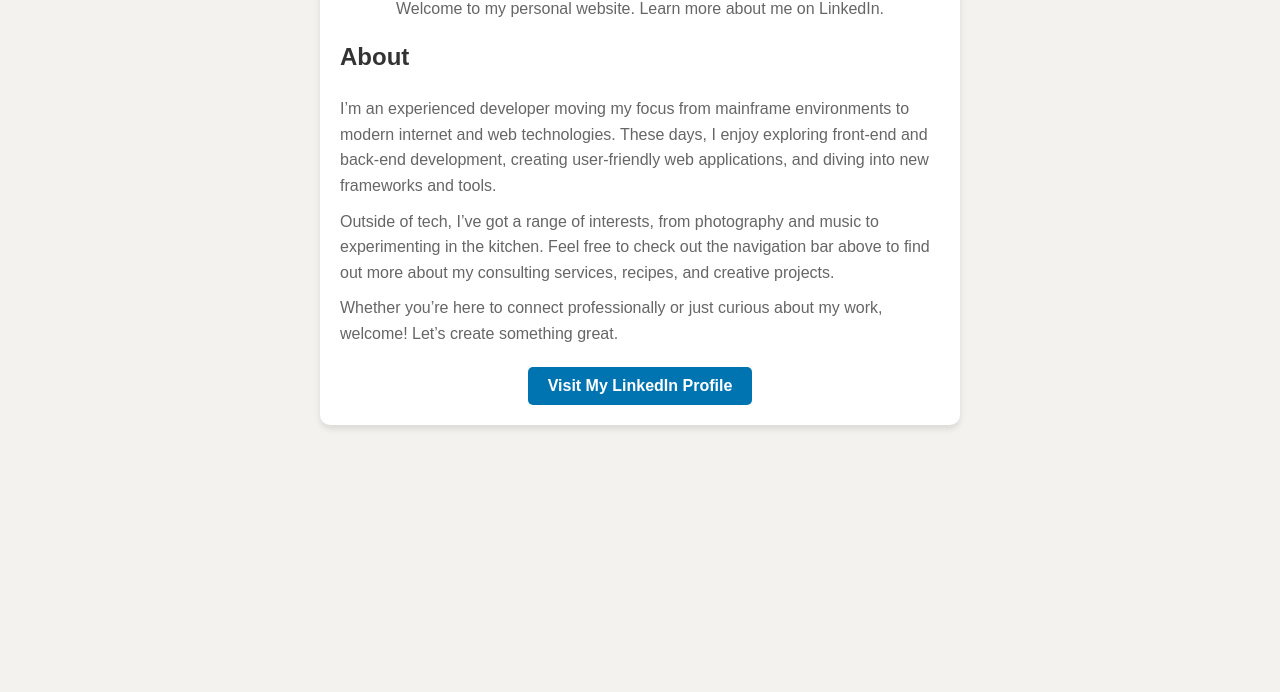
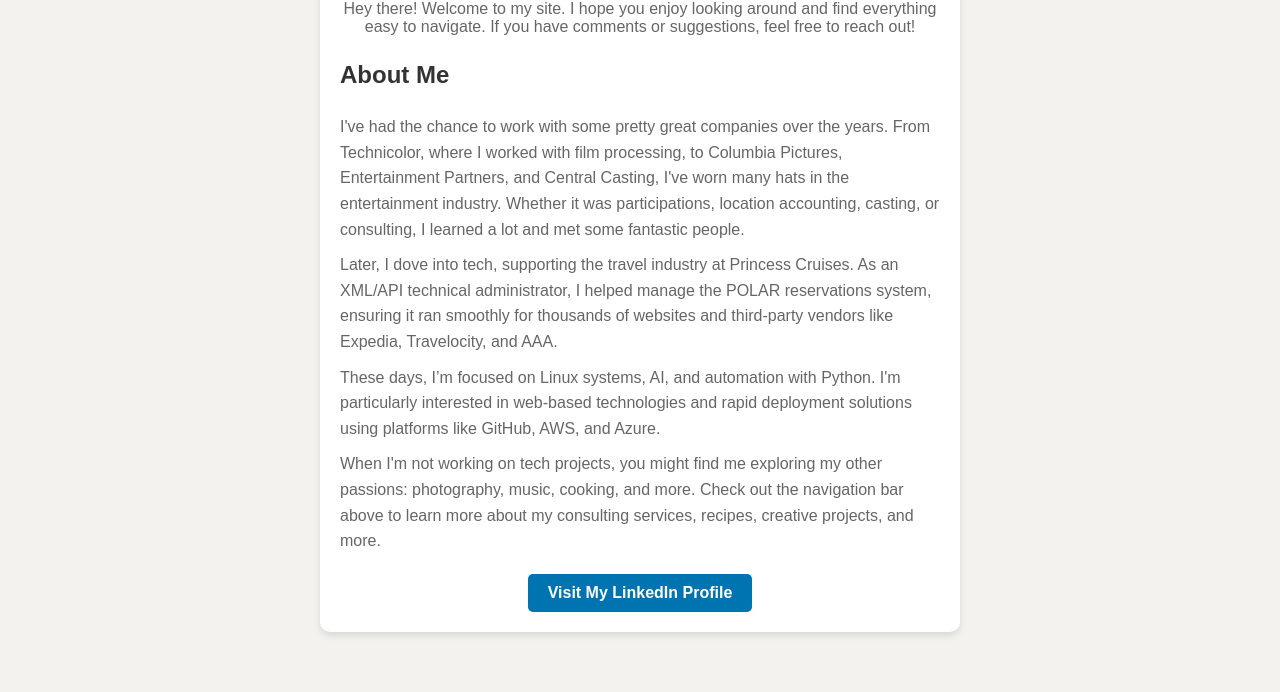
Before and after one commit to DavidDriver/pages-template, a plain HTML site: page index.html in a window 1280 px wide. Shown: the part 336-1028 px from the top of the page. Before the commit the page ends 821 px from the top, so only its background shows below. Drawn offline with Linux system fonts and the light colour scheme.

Commit message:
Update index.html

```diff
--- a/index.html
+++ b/index.html
@@ -134,20 +134,23 @@
 
   <div class="container">
     <div class="profile-pic">
-      <img src="headshot.jpeg" alt="David Driver">
+      <img src="channel-pictures/headshot.jpeg" alt="David Driver">
     </div>
     <h1>David Driver</h1>
-    <p>Welcome to my personal website. Learn more about me on LinkedIn.</p>
+    <p>Hey there! Welcome to my site. I hope you enjoy looking around and find everything easy to navigate. If you have comments or suggestions, feel free to reach out!</p>
     <div id="about" class="about">
-      <h2>About</h2>
+      <h2>About Me</h2>
       <p>
-        I’m an experienced developer moving my focus from mainframe environments to modern internet and web technologies. These days, I enjoy exploring front-end and back-end development, creating user-friendly web applications, and diving into new frameworks and tools.
+        I've had the chance to work with some pretty great companies over the years. From Technicolor, where I worked with film processing, to Columbia Pictures, Entertainment Partners, and Central Casting, I've worn many hats in the entertainment industry. Whether it was participations, location accounting, casting, or consulting, I learned a lot and met some fantastic people.
       </p>
       <p>
-        Outside of tech, I’ve got a range of interests, from photography and music to experimenting in the kitchen. Feel free to check out the navigation bar above to find out more about my consulting services, recipes, and creative projects.
+        Later, I dove into tech, supporting the travel industry at Princess Cruises. As an XML/API technical administrator, I helped manage the POLAR reservations system, ensuring it ran smoothly for thousands of websites and third-party vendors like Expedia, Travelocity, and AAA.
       </p>
       <p>
-        Whether you’re here to connect professionally or just curious about my work, welcome! Let’s create something great.
+        These days, I’m focused on Linux systems, AI, and automation with Python. I'm particularly interested in web-based technologies and rapid deployment solutions using platforms like GitHub, AWS, and Azure.
+      </p>
+      <p>
+        When I'm not working on tech projects, you might find me exploring my other passions: photography, music, cooking, and more. Check out the navigation bar above to learn more about my consulting services, recipes, creative projects, and more.
       </p>
     </div>
     <a href="https://www.linkedin.com/in/david-driver-6ab8015/" target="_blank">Visit My LinkedIn Profile</a>
```
